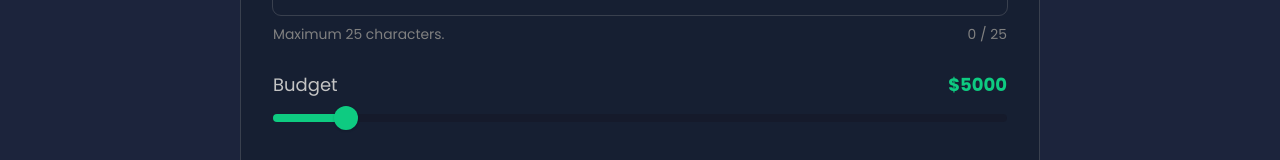
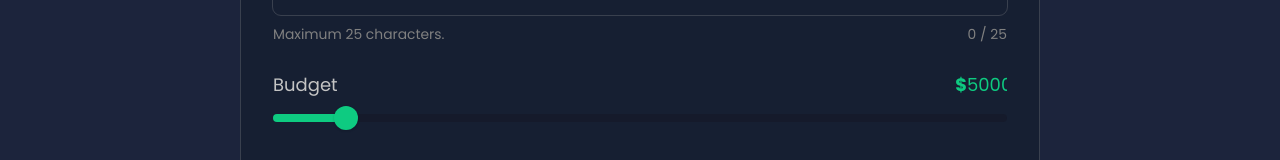
Before and after one commit to souther1407/client-marketingplan-generator, a React (Vite) app: page / in a window 1280 px wide. Shown: the part 353-513 px from the top of the page. Built offline with nearby package versions, Linux system fonts and the light colour scheme; no server answers.

Commit message:
implementado edicion de budget a mano

```diff
--- a/src/components/atoms/Slider/Slider.jsx
+++ b/src/components/atoms/Slider/Slider.jsx
@@ -14,10 +14,11 @@ const Slider = ({ id, onChange, value = 30, min = 0, max = 100, step = 1 }) => {
     <ChakraSlider
       defaultValue={value}
       h={"34px"}
+      value={value}
       onChange={handleChange}
       min={min}
+      focusThumbOnChange={false}
       max={max}
-      step={step}
     >
       <SliderTrack
         h={"8px"}
--- a/src/pages/MainPage/MainPage.jsx
+++ b/src/pages/MainPage/MainPage.jsx
@@ -75,7 +75,17 @@ const MainPage = () => {
             <section>
               <Text>Budget</Text>
               <Text>
-                <Mark color="primary">${input.budget}</Mark>
+                <Mark color="primary">
+                  $
+                  <input
+                    onChange={(e) =>
+                      handleChange("budget", parseInt(e.target.value))
+                    }
+                    className={styles.budgetInput}
+                    type="number"
+                    value={input.budget}
+                  />
+                </Mark>
               </Text>
             </section>
             <Slider
--- a/src/pages/MainPage/mainPage.module.css
+++ b/src/pages/MainPage/mainPage.module.css
@@ -65,6 +65,13 @@
   color: var(--black);
 }
 
+.budgetInput {
+  background-color: transparent;
+  width: 40px;
+}
+.budgetInput:focus {
+  outline: none;
+}
 @media screen and (max-width: 800px) {
   .mainPage {
     background: var(--background);
```
